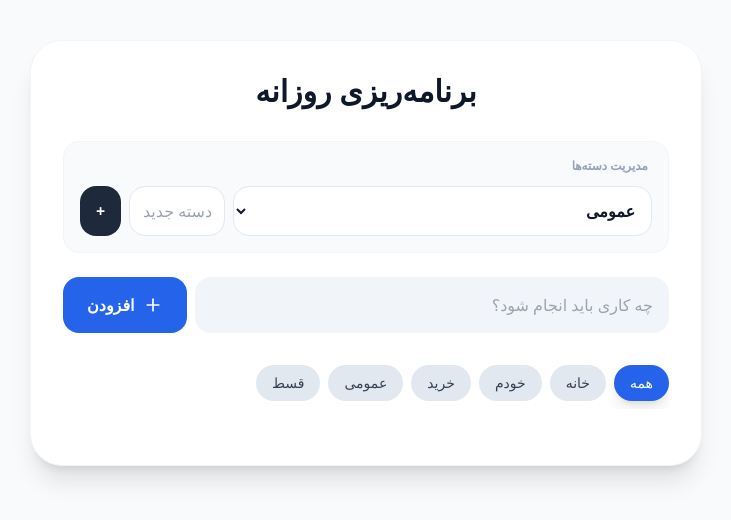
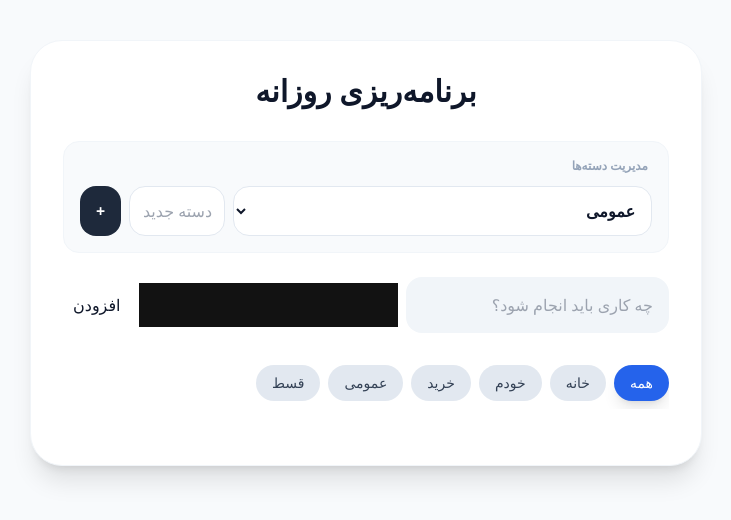
Before and after one commit to zahra-ghasemib/my-todo-app, a React (Vite) app: page / in a window 1280 px wide. Shown: the top 520 px of the page, without its empty margins (274-1005 px from the left). Built offline with nearby package versions, Linux system fonts and the light colour scheme.

Commit message:
fix button layout

```diff
--- a/src/App.tsx
+++ b/src/App.tsx
@@ -62,9 +62,10 @@ function App() {
             placeholder="چه کاری باید انجام شود؟"
             className="flex-1 p-4 rounded-2xl bg-slate-100 outline-none focus:ring-2 focus:ring-blue-500"
           />
-          <button onClick={addTask} className="bg-blue-600 text-white px-6 rounded-2xl font-bold hover:bg-blue-700 transition flex items-center gap-2">
-            <Plus size={20} /> افزودن
-          </button>
+          <div style={{ display: 'flex', gap: '8px', width: '100%', alignItems: 'center' }}>
+            <input type="text" style={{ flex: '1', padding: '10px' }} />
+            <button style={{ flexShrink: '0', padding: '10px' }}>افزودن</button>
+          </div>
         </div>
 
         {/* فیلترها */}
```
